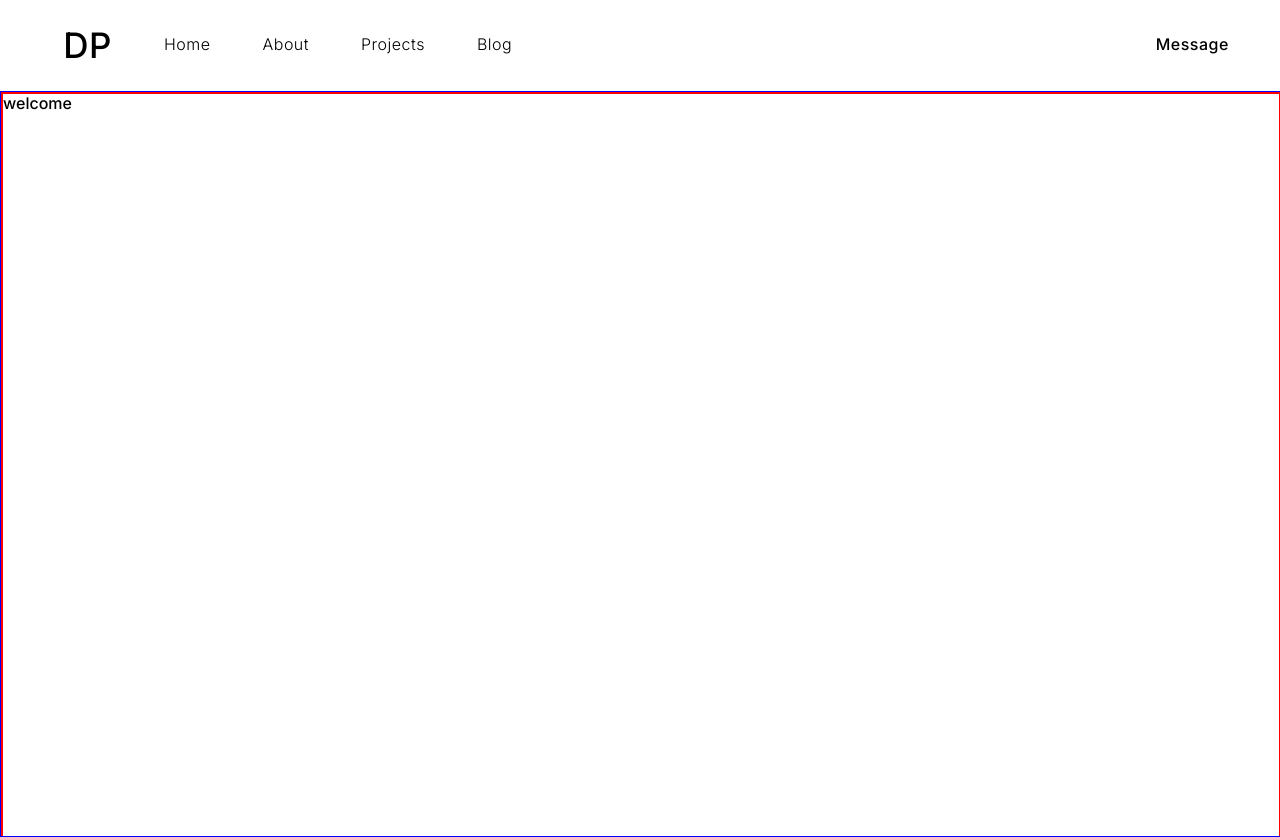
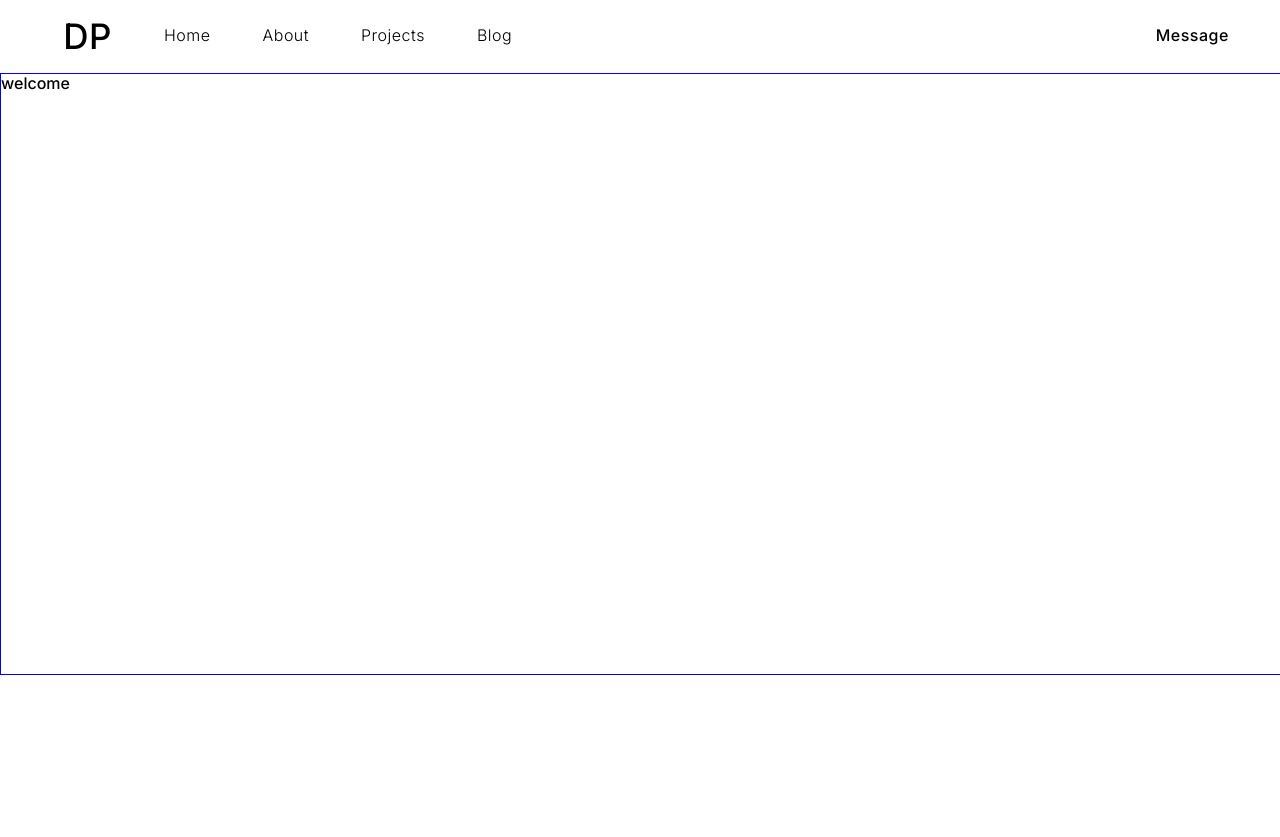
Before and after one commit to denvinnpaolo/frontend-portfolio, a React (Create React App) app in the folder portfolio/: page / in a window 1280 px wide. After the commit the page ends 800 px from the top, so only its background shows below. Built offline with nearby package versions, Linux system fonts and the light colour scheme.

Commit message:
fixed navigation position

```diff
--- a/portfolio/src/components/dashboard/Dashboard.js
+++ b/portfolio/src/components/dashboard/Dashboard.js
@@ -12,7 +12,6 @@ const Dashboard = () => {
             <Navigation />
             <ContentContainer>
                 <Welcome />
-
             </ContentContainer>
         </AppContainer>
     )
--- a/portfolio/src/components/dashboard/Navigation.js
+++ b/portfolio/src/components/dashboard/Navigation.js
@@ -9,7 +9,7 @@ const Navigation = () => {
         <NavContainer>
             <section id="navigation">
                 <section id="nav-menu">
-                    <h1 className="link" id="nav-title">DP</h1>
+                    <h1 id="nav-title">DP</h1>
                     {links.map((link, linkIdx) => {
                         return  <section key={linkIdx} className="link">{link}</section>
                     })}
--- a/portfolio/src/styles/dashboard/Dashboard.js
+++ b/portfolio/src/styles/dashboard/Dashboard.js
@@ -12,19 +12,20 @@ export const AppContainer = styled.div`
 
 export const ContentContainer = styled.div`
     border: 1px solid blue;
-    height: 93vh;
-    width: 100vw;
+    min-height: 400px;
+    height: 600px;
+    width: 100%;
     overflow: auto;
 
 
     #welcome-container {
-        border: 1px solid red;
-        height: 100vh;
+        min-height:200px;
+        height: 800px;
 
         #welcome-text-container {
-            border:1px solid red;
-            height: 100%;
-            max-height: 1200px;
+            // border:1px solid red;
+
+            height: 70%;
         }
     }
 `;
--- a/portfolio/src/styles/dashboard/Navigation.js
+++ b/portfolio/src/styles/dashboard/Navigation.js
@@ -19,9 +19,8 @@ export const NavContainer = styled.div`
     color: ${bg};
     border-bottom: 1px solid hsla(0,0%,100%,.1);
 
-    min-height: 50px;
+    min-height: 25px;
     height: 4vh;
-    min-width: 1000px;
     max-width:100%;
     letter-spacing: .5px;
 
@@ -38,10 +37,8 @@ export const NavContainer = styled.div`
             display: flex;
             align-items: center;
 
-            min-width: 600px;
             width: 80%;
             height: 100%;
-            // background: red;
 
             .link {
                 min-height: 20px;
@@ -50,12 +47,17 @@ export const NavContainer = styled.div`
             }
 
             #nav-title {
+                min-height: 20px;
+                padding: 12px 40px 12px 12px;
                 font-size: 35px;
                 font-weight: 500;
             }
         }
 
 
+        @media only screen and (max-width: 620px) and (min-width: 300px){
+            display: none;
+        }
     }
 
 
```
